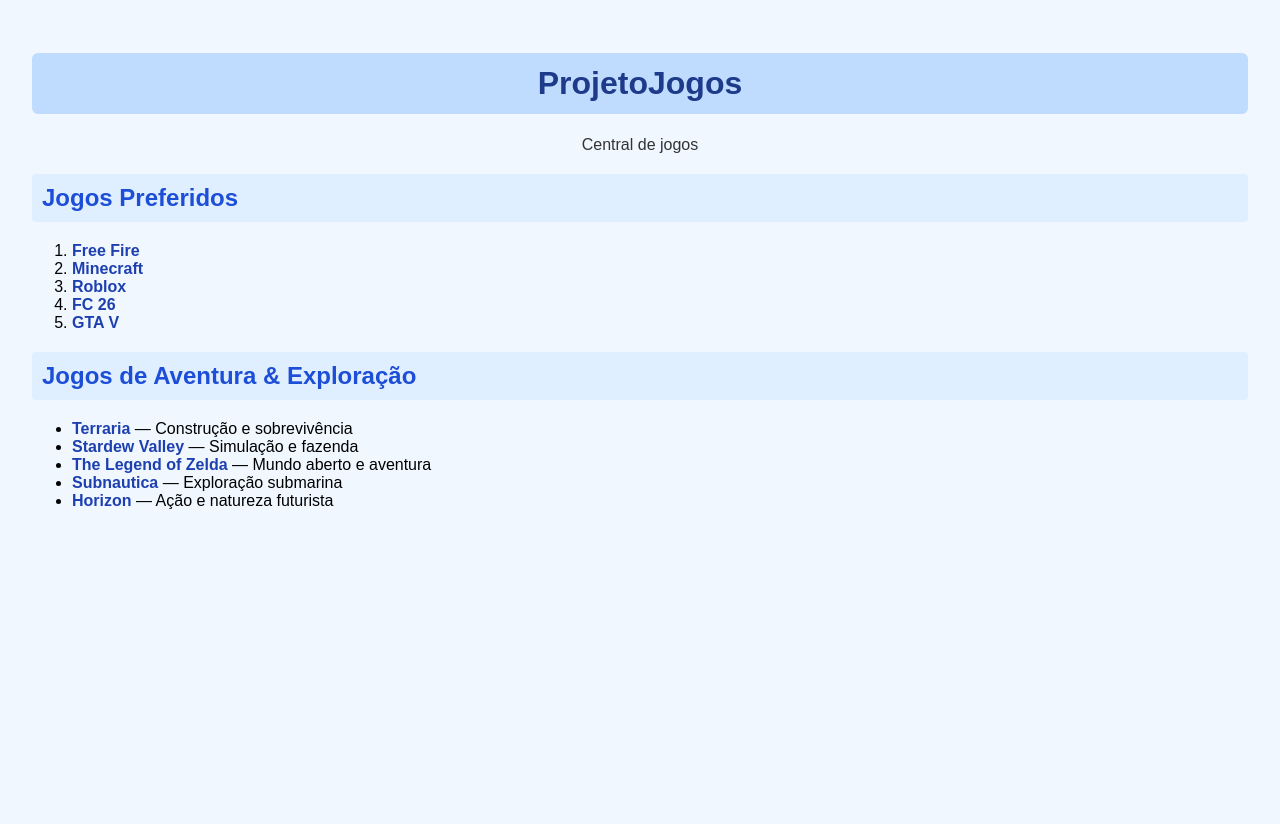
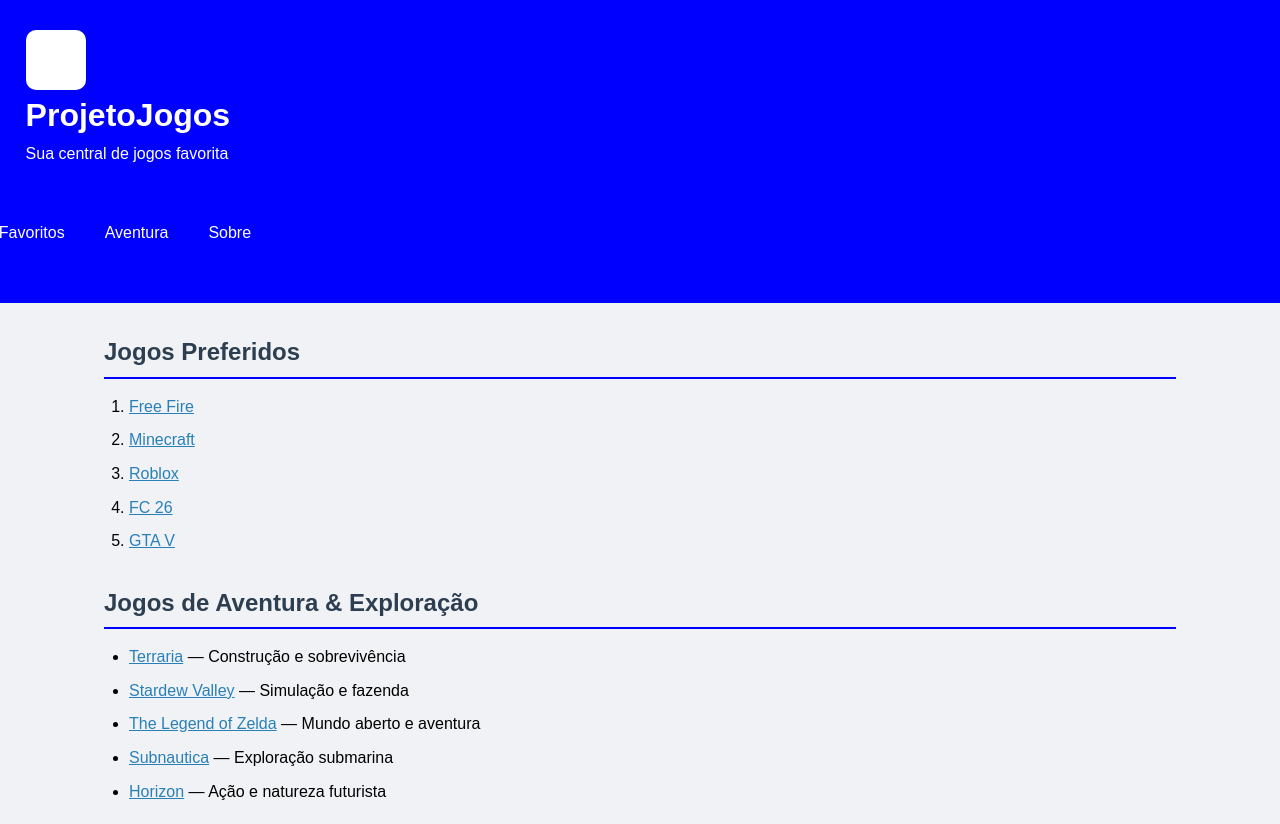
Before and after one commit to smzinnnn/projeto-games, a plain HTML site: page projeto games/index.html in a window 1280 px wide. Before the commit the page ends 800 px from the top, so only its background shows below. Drawn offline with Linux system fonts and the light colour scheme.

Commit message:
Add files via upload

```diff
--- a/projeto games/assets/css/style.css
+++ b/projeto games/assets/css/style.css
@@ -1,35 +1,99 @@
-body {
-    font-family: Arial;
-    background-color: #f0f7ff;
-    padding: 24px;
+* {
+    margin: 0;
+    padding: 0;
+    box-sizing: border-box;
+    font-family: Arial, sans-serif;
 }
 
-h1 {
-    color: #1e3a8a;
-    text-align: center;
-    background-color: #bfdbfe;
-    padding: 12px;
-    border-radius: 6px;
+body {
+    background-color: #f0f2f5;
+    line-height: 1.6;
 }
 
-.descricao {
-    text-align: center;
-    color: #333;
+header {
+    background-color: blue;
+    color: white;
+    padding: 30px 2%;
+    margin-bottom: 25px;
+}
+
+.cabecalho {
+    max-width: 1150px;
+    margin-left: 40px;
+    margin-top: 10px;
+    display: flex;
+    flex-wrap: wrap;
+    justify-content: flex-start;
+}
+
+.logo-nome {
+    display: flex;
+    align-items: flex-start;
+    gap: 15px;
+    margin-top: 12px;
+}
+
+.logo {
+    width: 60px;
+    height: 60px;
+    background-color: white;
+    border-radius: 10px;
+    font-size: 28px;
+    font-weight: bold;
+    color: #2c3e50;
+}
+
+.titulo h1 {
+    font-size: 30px;
+    margin-top: 8px;
+}
+
+.texto {
+    opacity: 0,9;
+    font-style: itálico;
+}
+
+nav ul {
+    display: flex;
+    gap: 10px;
+    list-style: none;
+    margin-top: 45px;
+    margin-left: -120px;
+}
+
+nav a {
+    color: white;
+    text-decoration: none;
+    padding: 8px 15px;
+    border-radius: 5px;
+}
+
+nav a:hover {
+    color:;
+}
+
+main {
+    max-width: 1200px;
+    margin: 0 auto;
+    padding: 0 5%;
 }
 
 h2 {
-    color: #1d4ed8;
-    background-color: #e0efff;
-    padding: 10px;
-    border-radius: 4px;
+    color: #2c3e50;
+    margin: 30px 0 15px;
+    border-bottom: 2px solid blue;
+    padding-bottom: 5px;
+}
+
+ol, ul {
+    margin-left: 25px;
+    margin-bottom: 20px;
+}
+
+li {
+    margin: 8px 0;
 }
 
 a {
-    color: #1e40af;
-    font-weight: bold;
-    text-decoration: none;
+    color: #2980b9
 }
-
-a:hover {
-    color: #dc2626;
-}
--- a/projeto games/index.html
+++ b/projeto games/index.html
@@ -2,15 +2,34 @@
 <html lang="pt-br">
 <head>
     <meta charset="UTF-8">
+    <meta name="viewport" content="width=device-width, initial-scale=1.0">
     <link rel="stylesheet" href="assets/css/style.css">
     <title>ProjetoJogos</title>
 </head>
 <body>
 
+    <header>
+        <div class="cabecalho-conteudo">
+            <div class="logo-area">
+                <div class="logo"></div>
+                <div class="titulo-area">
                     <h1>ProjetoJogos</h1>
-    <p class="descricao">Central de jogos</p>
+                    <p class="descricao">Sua central de jogos favorita</p>
+                </div>
+            </div>
+            <nav>
+                <ul>
+                    <li><a href="#">Início</a></li>
+                    <li><a href="#preferidos">Favoritos</a></li>
+                    <li><a href="#aventura">Aventura</a></li>
+                    <li><a href="#">Sobre</a></li>
+                </ul>
+            </nav>
+        </div>
+    </header>
 
-    <h2>Jogos Preferidos</h2>
+    <main>
+        <h2 id="preferidos">Jogos Preferidos</h2>
         <ol>
             <li><a href="https://ff.garena.com/br/" target="_blank">Free Fire</a></li>
             <li><a href="https://www.minecraft.net/pt-br" target="_blank">Minecraft</a></li>
@@ -19,7 +38,7 @@
             <li><a href="https://www.rockstargames.com/br/gta-v" target="_blank">GTA V</a></li>
         </ol>
 
-    <h2>Jogos de Aventura & Exploração</h2>
+        <h2 id="aventura">Jogos de Aventura & Exploração</h2>
         <ul>
             <li><a href="https://terraria.org/" target="_blank">Terraria</a> — Construção e sobrevivência</li>
             <li><a href="https://www.stardewvalley.net/" target="_blank">Stardew Valley</a> — Simulação e fazenda</li>
@@ -27,6 +46,7 @@
             <li><a href="https://subnauticagame.com/" target="_blank">Subnautica</a> — Exploração submarina</li>
             <li><a href="https://www.playstation.com/pt-br/horizon/" target="_blank">Horizon</a> — Ação e natureza futurista</li>
         </ul>
+    </main>
 
 </body>
 </html>
```
Lines whose indentation alone changed are shown as unchanged.
